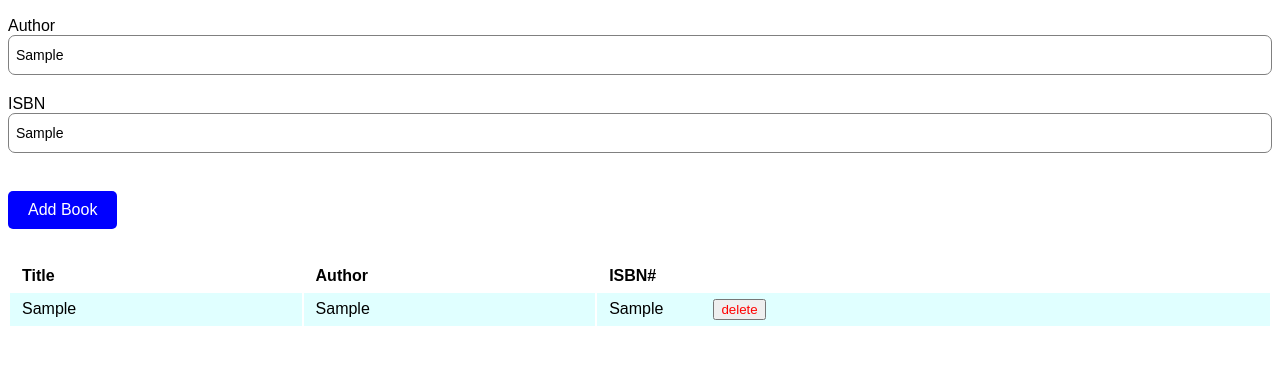
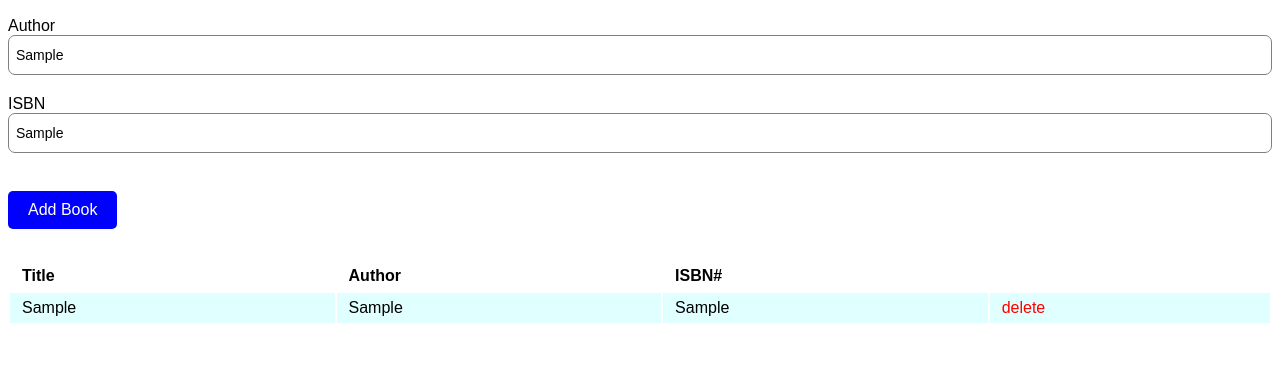
Before and after one commit to acciojob/book-list-arshad012, a website: page main.html in a window 1280 px wide. Both pictures are taken after typing "Sample", "Sample", "Sample" into the empty fields and a click on the button "Add Book". Shown: the part 141-506 px from the top of the page. Drawn offline with Linux system fonts and the light colour scheme.

Commit message:
created a submission

```diff
--- a/script.js
+++ b/script.js
@@ -11,24 +11,18 @@ document.querySelector('.form-group').addEventListener('submit', (e) => {
 	const tr = document.createElement('tr');
 	const td1 = document.createElement('td');
 	td1.innerText = name;
-	td1.id = '1';
 	const td2 = document.createElement('td');
 	td2.innerText = author;
-	td2.id = '2';
 	const td3 = document.createElement('td');
 	td3.innerText = isbn;
-	td3.id = '3';
-	const button = document.createElement('button');
-	button.innerText = 'delete';
-	button.style.marginLeft = '50px';
-	button.className = 'delete';
-	button.onclick = () => {
-		td3.parentNode.remove();
+	const td4 = document.createElement('td');
+	td4.innerText = 'delete';
+	td4.className = 'delete';
+	td4.onclick = () => {
+		td4.parentNode.remove();
 	}
-	td3.append(button);
-	// const td4 = document.createElement('td');
 
-	tr.append(td1, td2, td3);
+	tr.append(td1, td2, td3, td4);
 
 	book_list.append(tr);
 });
```
Also changed, not shown: main.html (+0 -1 lines).
